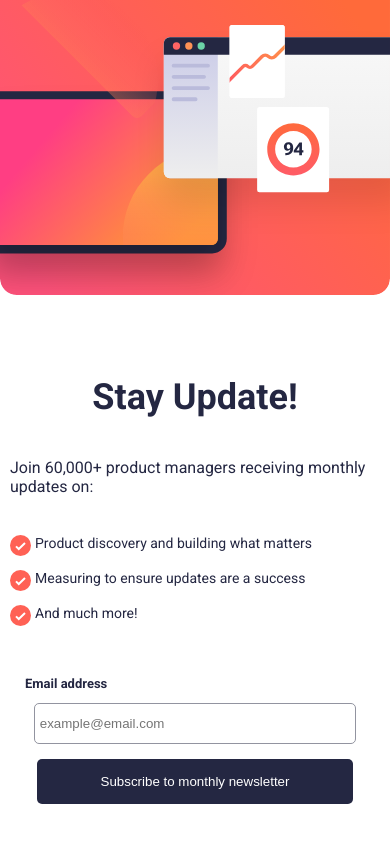
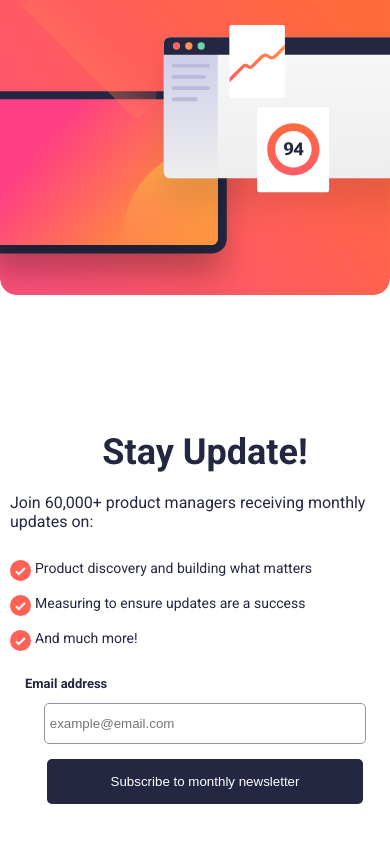
Before and after one commit to Geovanne1/formulario_de_incricao, a plain HTML site: page index.html in a window 390 px wide. Drawn offline with Linux system fonts and the light colour scheme.

Commit message:
v3.1
teste mobile 2

```diff
--- a/assets/css/styles.css
+++ b/assets/css/styles.css
@@ -189,9 +189,6 @@ form span {
   .imagemMobile {
     display: block;
     width: 100%;
-    /* position: fixed;
-    top: 0;
-    left: 0; */
   }
 
   .card {
@@ -208,6 +205,7 @@ form span {
   }
 
   .content {
+    width: 100%;
     padding: 10px;
     display: flex;
     margin: 0px 0px;
@@ -216,13 +214,20 @@ form span {
   }
 
   .content h1 {
-    margin-top: 20px;
+    margin-top: 3px;
+    margin-bottom: 10px;
     font-size: 36px;
+  }
+
+  .content p {
+    margin-top: 10px;
+    margin-bottom: 20px;
   }
 
   form{
     flex-direction: column;
     display: flex;
+    margin-top: 20px;
   }
 
 
```
Also changed, not shown: index.html (+2 -1 lines).
